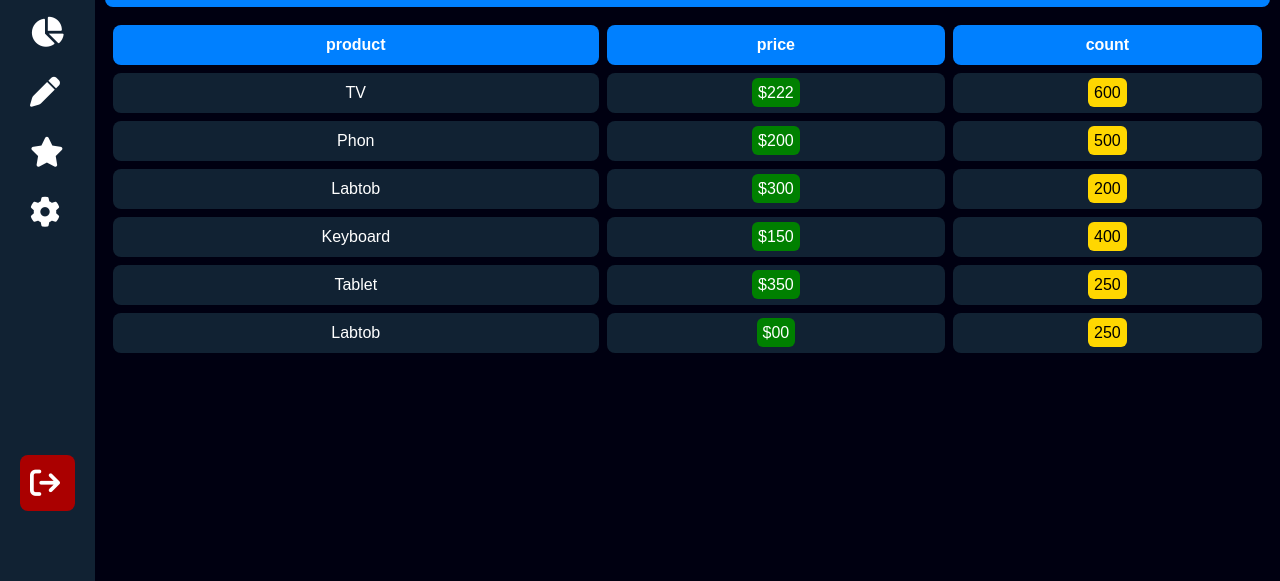
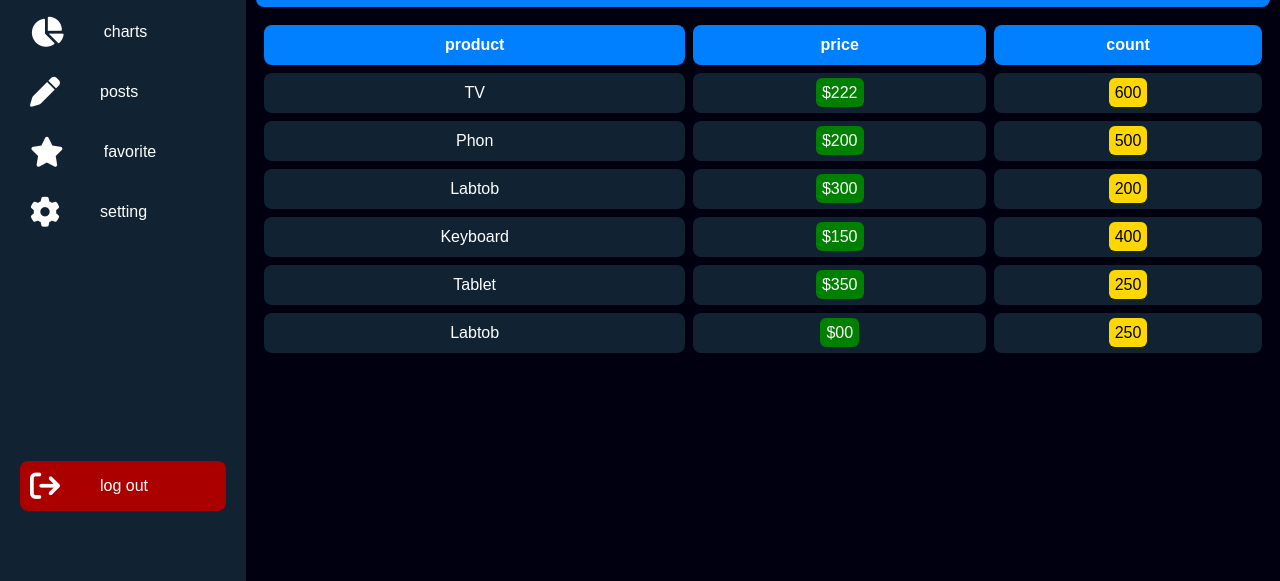
Before and after one commit to kholoudsaber5/Dashboard, a plain HTML site: page index.html in a window 1280 px wide. Shown: the part 259-840 px from the top of the page. Drawn offline with Linux system fonts and the light colour scheme; files that its build step writes are made by us from their sources.

Commit message:
Update index.html

```diff
--- a/index.html
+++ b/index.html
@@ -6,7 +6,7 @@
     <meta name="viewport" content="width=device-width, initial-scale=1.0">
     <title>Document</title>
     <link rel="stylesheet" href="https://cdnjs.cloudflare.com/ajax/libs/font-awesome/6.4.0/css/all.min.css">
-    <link href="styel.css/styel.css" rel="stylesheet">
+    <link href="styel.css" rel="stylesheet">
 </head>
 
 <body>
```
